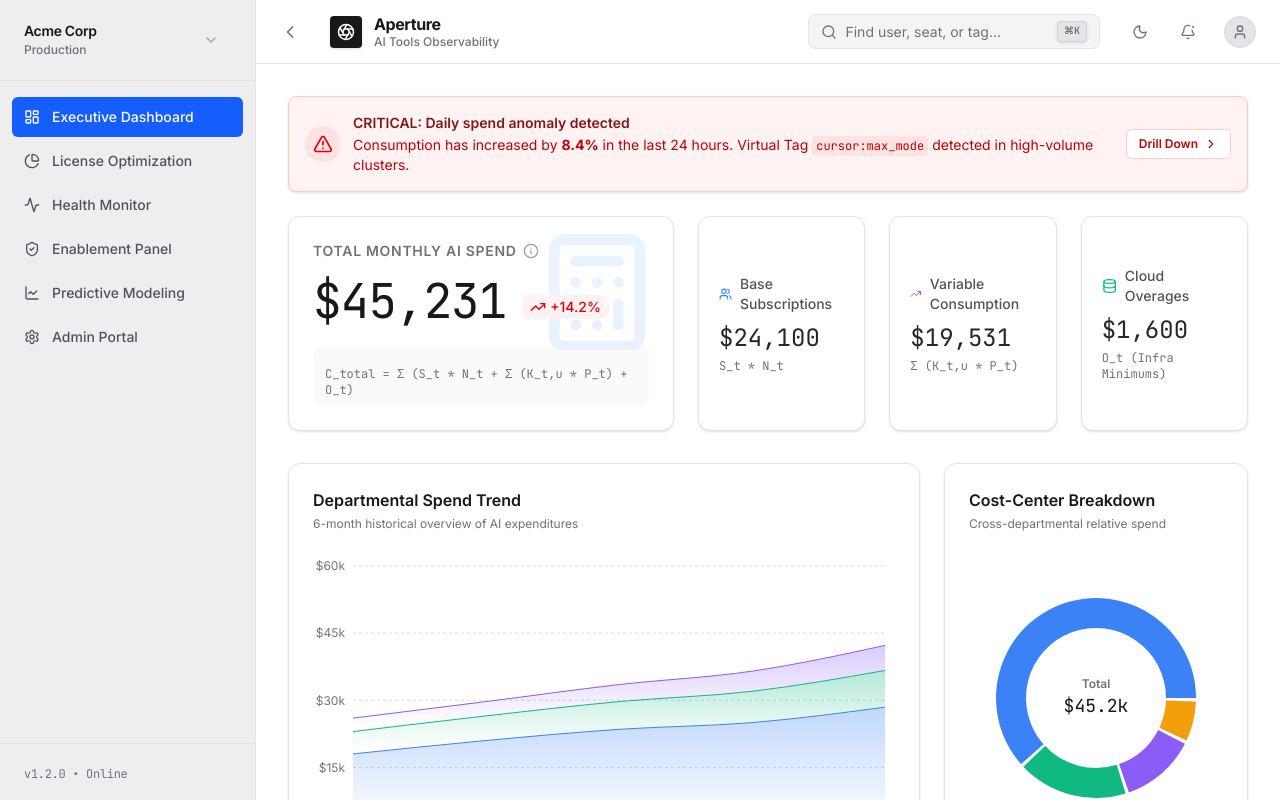
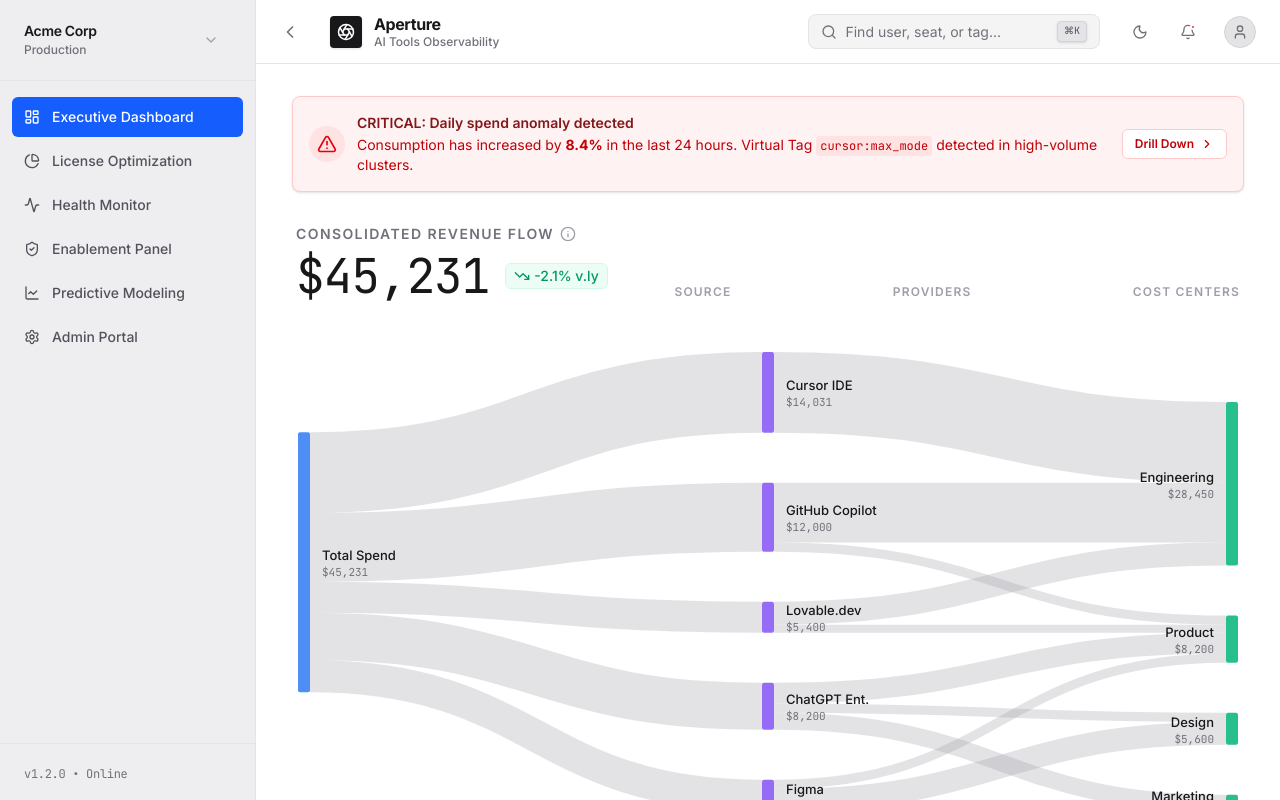
Before and after one commit to vlx/AI-Tools-Observability, a React (Vite) app: page / in a window 1280 px wide. Built offline with nearby package versions, Linux system fonts and the light colour scheme.

Commit message:
feat(dashboard): replace spend charts with Sankey diagram
Implement a Sankey diagram in the dashboard to better visualize the flow of AI consumption costs from tools to specific departments.

```diff
--- a/src/components/Dashboard.tsx
+++ b/src/components/Dashboard.tsx
@@ -1,63 +1,130 @@
 import { useState } from 'react';
 import {
   AlertTriangle,
-  TrendingUp,
-  Users,
-  Database,
-  ArrowUpRight,
-  Calculator,
   ChevronRight,
-  Info
+  TrendingDown,
+  Info,
+  Calculator
 } from 'lucide-react';
 import {
-  Area,
-  AreaChart,
-  Bar,
-  BarChart,
-  CartesianGrid,
-  Cell,
-  Legend,
-  Pie,
-  PieChart,
+  Layer,
   ResponsiveContainer,
-  Tooltip,
-  XAxis,
-  YAxis
+  Sankey,
+  Tooltip
 } from 'recharts';
 
-// Mock Data
-const costCenterData = [
-  { name: 'Engineering', value: 28450, color: '#3b82f6' },
-  { name: 'Product', value: 8200, color: '#10b981' },
-  { name: 'Design', value: 5600, color: '#8b5cf6' },
-  { name: 'Marketing', value: 2981, color: '#f59e0b' },
-];
+const sankeyData = {
+  nodes: [
+    { name: 'Total Spend', type: 'source' },
+    { name: 'Cursor IDE', type: 'tool' },
+    { name: 'GitHub Copilot', type: 'tool' },
+    { name: 'Figma', type: 'tool' },
+    { name: 'Lovable.dev', type: 'tool' },
+    { name: 'ChatGPT Ent.', type: 'tool' },
+    { name: 'Engineering', type: 'dept' },
+    { name: 'Product', type: 'dept' },
+    { name: 'Design', type: 'dept' },
+    { name: 'Marketing', type: 'dept' },
+  ],
+  links: [
+    { source: 0, target: 1, value: 14031 },
+    { source: 0, target: 2, value: 12000 },
+    { source: 0, target: 3, value: 5600 },
+    { source: 0, target: 4, value: 5400 },
+    { source: 0, target: 5, value: 8200 },
+    { source: 1, target: 6, value: 14031 },
+    { source: 2, target: 6, value: 10419 },
+    { source: 2, target: 7, value: 1581 },
+    { source: 3, target: 7, value: 1600 },
+    { source: 3, target: 8, value: 4000 },
+    { source: 4, target: 6, value: 4000 },
+    { source: 4, target: 7, value: 1400 },
+    { source: 5, target: 7, value: 3619 },
+    { source: 5, target: 8, value: 1600 },
+    { source: 5, target: 9, value: 2981 },
+  ]
+};
 
-const toolSpendData = [
-  { name: 'GitHub Copilot', seats: 8500, variable: 0 },
-  { name: 'ChatGPT Ent.', seats: 6000, variable: 1200 },
-  { name: 'Cursor IDE', seats: 3200, variable: 5400 },
-  { name: 'Figma', seats: 2400, variable: 1800 },
-  { name: 'Lovable.dev', seats: 0, variable: 4200 },
-];
+const NODE_COLORS: Record<string, string> = {
+  source: '#3b82f6', // blue
+  tool: '#8b5cf6',   // purple
+  dept: '#10b981'    // emerald
+};
 
-const trendData = [
-  { month: 'Jan', Engineering: 18000, Product: 5000, Design: 3000 },
-  { month: 'Feb', Engineering: 21000, Product: 5500, Design: 3200 },
-  { month: 'Mar', Engineering: 23500, Product: 6200, Design: 3800 },
-  { month: 'Apr', Engineering: 25000, Product: 7000, Design: 4500 },
-  { month: 'May', Engineering: 28450, Product: 8200, Design: 5600 },
-];
+const CustomTooltip = ({ active, payload }: any) => {
+  if (active && payload && payload.length) {
+    const data = payload[0].payload;
+    if (data.source && data.target) {
+      return (
+        <div className="bg-zinc-900 dark:bg-zinc-800 border border-zinc-800 dark:border-zinc-700 rounded-lg p-3 shadow-xl font-sans text-left z-[100] relative">
+          <p className="text-sm font-semibold text-white">{data.source.name} → {data.target.name}</p>
+          <p className="text-xs text-zinc-400 font-mono mt-1">${data.value.toLocaleString()}</p>
+        </div>
+      );
+    } else {
+      return (
+        <div className="bg-zinc-900 dark:bg-zinc-800 border border-zinc-800 dark:border-zinc-700 rounded-lg p-3 shadow-xl font-sans text-left z-[100] relative">
+          <p className="text-sm font-semibold text-white">{data.name}</p>
+          <p className="text-xs text-zinc-400 font-mono mt-1">${data.value.toLocaleString()}</p>
+        </div>
+      );
+    }
+  }
+  return null;
+};
+
+const CustomNode = ({ x, y, width, height, index, payload }: any) => {
+  // Determine if it's placed on the left side, middle, or right side for text alignment
+  const isRight = x > 200; // Anything not on the far left
+  const isFarRight = x > 500; // Adjust specifically for departments
+
+  const textAnchor = isRight ? 'end' : 'start';
+  const textX = isRight ? x - 12 : x + width + 12;
+
+  // We are offsetting standard middle "Tool" nodes slightly
+  const adjustTextX = (!isFarRight && isRight) ? x + width + 12 : textX;
+  const adjustTextAnchor = (!isFarRight && isRight) ? 'start' : textAnchor;
+
+  return (
+    <Layer key={`CustomNode${index}`}>
+      <rect
+        x={x}
+        y={y}
+        width={width}
+        height={height}
+        fill={NODE_COLORS[payload.type] || '#3b82f6'}
+        fillOpacity={0.9}
+        rx={2}
+      />
+      <text
+        x={adjustTextX}
+        y={y + height / 2 - 2}
+        textAnchor={adjustTextAnchor}
+        className="fill-zinc-900 dark:fill-zinc-100 text-[13px] font-medium font-sans pointer-events-none"
+      >
+        {payload.name}
+      </text>
+      <text
+        x={adjustTextX}
+        y={y + height / 2 + 14}
+        textAnchor={adjustTextAnchor}
+        className="fill-zinc-500 dark:fill-zinc-400 text-[11px] font-mono pointer-events-none"
+      >
+        ${payload.value.toLocaleString()}
+      </text>
+    </Layer>
+  );
+};
 
 export default function Dashboard() {
   const [showAnomaly, setShowAnomaly] = useState(true);
 
   return (
-    <div className="w-full flex flex-col gap-6 font-sans">
+    <div className="w-full flex-1 flex flex-col relative font-sans">
 
-      {/* Real-Time Anomaly Banner */}
+      {/* Real-Time Anomaly Banner - Kept as requested context */}
       {showAnomaly && (
-        <div className="bg-red-50 dark:bg-red-900/20 border border-red-200 dark:border-red-800/50 rounded-lg p-4 flex items-start sm:items-center justify-between shadow-sm">
+        <div className="bg-red-50 dark:bg-red-900/20 border border-red-200 dark:border-red-800/50 rounded-lg p-4 flex items-start sm:items-center justify-between shadow-sm z-10 mx-1 mb-8">
           <div className="flex items-start sm:items-center gap-3">
             <div className="p-2 bg-red-100 dark:bg-red-900/50 rounded-full text-red-600 dark:text-red-400 shrink-0">
               <AlertTriangle className="w-5 h-5" />
@@ -78,185 +145,72 @@
         </div>
       )}
 
-      {/* Hero Section & Top Metrics (Grid layout 12 cols) */}
-      <div className="grid grid-cols-1 md:grid-cols-12 gap-6">
-
-        {/* Total Spend Hero Card */}
-        <div className="md:col-span-12 lg:col-span-5 bg-white dark:bg-zinc-900 border border-zinc-200 dark:border-zinc-800 rounded-xl p-6 shadow-sm flex flex-col justify-between relative overflow-hidden">
-          <div className="absolute top-0 right-0 p-3 opacity-10">
-            <Calculator className="w-32 h-32 text-blue-500" />
-          </div>
-          <div className="relative z-10">
-            <h2 className="text-sm font-semibold text-zinc-500 dark:text-zinc-400 uppercase tracking-wider flex items-center gap-1.5">
-              Total Monthly AI Spend
+      {/* Header and Metdata Context for Diagram */}
+      <div className="flex items-end justify-between mb-8 px-2">
+        <div>
+          <h2 className="text-sm font-semibold text-zinc-500 dark:text-zinc-400 uppercase tracking-widest mb-2 flex items-center gap-1.5">
+            Consolidated Revenue Flow
             <Info className="w-4 h-4 text-zinc-400 cursor-help" />
           </h2>
-            <div className="mt-4 flex items-end gap-4">
-              <span className="text-5xl font-mono text-zinc-900 dark:text-white tracking-tight">$45,231</span>
-              <div className="flex items-center gap-1 text-red-600 dark:text-red-400 text-sm font-medium mb-1.5 bg-red-50 dark:bg-red-900/20 px-2 py-0.5 rounded-md">
-                <TrendingUp className="w-4 h-4" />
-                +14.2%
+          <div className="text-5xl font-mono text-zinc-900 dark:text-white tracking-tight flex items-center gap-4">
+            $45,231
+            <span className="flex items-center gap-1 text-emerald-600 dark:text-emerald-400 text-sm font-sans font-medium px-2 py-0.5 rounded-md bg-emerald-50 dark:bg-emerald-900/20 tracking-normal border border-emerald-100 dark:border-emerald-800/50">
+              <TrendingDown className="w-4 h-4" />
+              -2.1% v.ly
+            </span>
           </div>
         </div>
 
-            <div className="mt-6 pt-4 border-t border-zinc-100 dark:border-zinc-800 font-mono text-xs text-zinc-500 dark:text-zinc-400 bg-zinc-50 dark:bg-zinc-950 py-2 px-3 rounded-lg overflow-x-auto">
-              C_total = Σ (S_t * N_t + Σ (K_t,u * P_t) + O_t)
-            </div>
+        {/* Stage Labels */}
+        <div className="hidden lg:flex w-full max-w-[65%] justify-between text-xs font-semibold text-zinc-400 uppercase tracking-widest pl-12">
+          <span>Source</span>
+          <span>Providers</span>
+          <span>Cost Centers</span>
         </div>
       </div>
 
-        {/* Sub Metrics */}
-        <div className="md:col-span-12 lg:col-span-7 grid grid-cols-1 sm:grid-cols-3 gap-4 lg:gap-6">
-          <div className="bg-white dark:bg-zinc-900 border border-zinc-200 dark:border-zinc-800 rounded-xl p-5 shadow-sm flex flex-col justify-center">
-            <div className="flex items-center gap-2 mb-2">
-              <Users className="w-4 h-4 text-blue-500" />
-              <h3 className="text-sm font-medium text-zinc-600 dark:text-zinc-400">Base Subscriptions</h3>
-            </div>
-            <div className="text-2xl font-mono text-zinc-800 dark:text-zinc-100">$24,100</div>
-            <p className="text-xs text-zinc-500 dark:text-zinc-500 mt-1 font-mono">S_t * N_t</p>
+      {/* Full Bleed Sankey Diagram - No Borders, No Cards, Directly on Background */}
+      <div className="flex-1 min-h-[500px] w-full">
+        <ResponsiveContainer width="100%" height="100%">
+          <Sankey
+            data={sankeyData}
+            node={<CustomNode />}
+            nodePadding={50}
+            nodeWidth={12}
+            margin={{ top: 20, right: 10, bottom: 20, left: 10 }}
+            link={{
+              stroke: '#a1a1aa', // tailwind zinc-400
+              strokeOpacity: 0.3,
+              fill: 'none',
+            }}
+          >
+            <Tooltip content={<CustomTooltip />} />
+          </Sankey>
+        </ResponsiveContainer>
       </div>
 
-          <div className="bg-white dark:bg-zinc-900 border border-zinc-200 dark:border-zinc-800 rounded-xl p-5 shadow-sm flex flex-col justify-center">
-            <div className="flex items-center gap-2 mb-2">
-              <TrendingUp className="w-4 h-4 text-purple-500" />
-              <h3 className="text-sm font-medium text-zinc-600 dark:text-zinc-400">Variable Consumption</h3>
+      {/* Footer Metrics Row */}
+      <div className="mt-8 flex flex-col md:flex-row items-start md:items-center justify-between gap-6 border-t border-zinc-200 dark:border-zinc-800 pt-6">
+        <div className="flex flex-wrap items-center gap-6 sm:gap-8">
+          <div>
+            <div className="text-[11px] font-semibold text-zinc-500 uppercase tracking-widest mb-1.5 flex items-center gap-1">Base Subs</div>
+            <div className="text-lg font-mono text-zinc-900 dark:text-zinc-100">$24,100</div>
           </div>
-            <div className="text-2xl font-mono text-zinc-800 dark:text-zinc-100">$19,531</div>
-            <p className="text-xs text-zinc-500 dark:text-zinc-500 mt-1 font-mono">Σ (K_t,u * P_t)</p>
+          <div className="w-px h-8 bg-zinc-200 dark:bg-zinc-800 shrink-0"></div>
+          <div>
+            <div className="text-[11px] font-semibold text-zinc-500 uppercase tracking-widest mb-1.5">Variable</div>
+            <div className="text-lg font-mono text-zinc-900 dark:text-zinc-100">$19,531</div>
           </div>
-
-          <div className="bg-white dark:bg-zinc-900 border border-zinc-200 dark:border-zinc-800 rounded-xl p-5 shadow-sm flex flex-col justify-center">
-            <div className="flex items-center gap-2 mb-2">
-              <Database className="w-4 h-4 text-emerald-500" />
-              <h3 className="text-sm font-medium text-zinc-600 dark:text-zinc-400">Cloud Overages</h3>
-            </div>
-            <div className="text-2xl font-mono text-zinc-800 dark:text-zinc-100">$1,600</div>
-            <p className="text-xs text-zinc-500 dark:text-zinc-500 mt-1 font-mono">O_t (Infra Minimums)</p>
+          <div className="w-px h-8 bg-zinc-200 dark:bg-zinc-800 shrink-0"></div>
+          <div>
+            <div className="text-[11px] font-semibold text-zinc-500 uppercase tracking-widest mb-1.5">Overages</div>
+            <div className="text-lg font-mono text-zinc-900 dark:text-zinc-100">$1,600</div>
           </div>
         </div>
 
-      </div>
-
-      {/* Main Charts Array */}
-      <div className="grid grid-cols-1 xl:grid-cols-12 gap-6 mt-2">
-
-        {/* Trend Analysis (Area Chart) */}
-        <div className="xl:col-span-8 bg-white dark:bg-zinc-900 border border-zinc-200 dark:border-zinc-800 rounded-xl shadow-sm p-6 flex flex-col">
-          <div className="flex items-center justify-between mb-6">
-            <div>
-              <h3 className="text-base font-semibold text-zinc-900 dark:text-white">Departmental Spend Trend</h3>
-              <p className="text-xs text-zinc-500 dark:text-zinc-400 mt-1">6-month historical overview of AI expenditures</p>
-            </div>
-          </div>
-          <div className="flex-1 min-h-[300px]">
-            <ResponsiveContainer width="100%" height="100%">
-              <AreaChart data={trendData} margin={{ top: 10, right: 10, left: -20, bottom: 0 }}>
-                <defs>
-                  <linearGradient id="colorEng" x1="0" y1="0" x2="0" y2="1">
-                    <stop offset="5%" stopColor="#3b82f6" stopOpacity={0.3}/>
-                    <stop offset="95%" stopColor="#3b82f6" stopOpacity={0}/>
-                  </linearGradient>
-                  <linearGradient id="colorProd" x1="0" y1="0" x2="0" y2="1">
-                    <stop offset="5%" stopColor="#10b981" stopOpacity={0.3}/>
-                    <stop offset="95%" stopColor="#10b981" stopOpacity={0}/>
-                  </linearGradient>
-                  <linearGradient id="colorDes" x1="0" y1="0" x2="0" y2="1">
-                    <stop offset="5%" stopColor="#8b5cf6" stopOpacity={0.3}/>
-                    <stop offset="95%" stopColor="#8b5cf6" stopOpacity={0}/>
-                  </linearGradient>
-                </defs>
-                <XAxis dataKey="month" stroke="#71717a" fontSize={12} tickLine={false} axisLine={false} />
-                <YAxis stroke="#71717a" fontSize={12} tickLine={false} axisLine={false} tickFormatter={(val) => `$${val/1000}k`} />
-                <CartesianGrid strokeDasharray="3 3" vertical={false} stroke="#3f3f46" opacity={0.2} />
-                <Tooltip
-                  contentStyle={{ backgroundColor: '#18181b', borderColor: '#27272a', borderRadius: '8px', color: '#fff' }}
-                  itemStyle={{ fontSize: '13px' }}
-                />
-                <Legend iconType="circle" wrapperStyle={{ fontSize: '13px', paddingTop: '20px' }} />
-                <Area type="monotone" dataKey="Engineering" stackId="1" stroke="#3b82f6" fillOpacity={1} fill="url(#colorEng)" />
-                <Area type="monotone" dataKey="Product" stackId="1" stroke="#10b981" fillOpacity={1} fill="url(#colorProd)" />
-                <Area type="monotone" dataKey="Design" stackId="1" stroke="#8b5cf6" fillOpacity={1} fill="url(#colorDes)" />
-              </AreaChart>
-            </ResponsiveContainer>
-          </div>
-        </div>
-
-        {/* Cost-Center Breakdown (Pie Chart) */}
-        <div className="xl:col-span-4 bg-white dark:bg-zinc-900 border border-zinc-200 dark:border-zinc-800 rounded-xl shadow-sm p-6 flex flex-col">
-          <div className="mb-4">
-            <h3 className="text-base font-semibold text-zinc-900 dark:text-white">Cost-Center Breakdown</h3>
-            <p className="text-xs text-zinc-500 dark:text-zinc-400 mt-1">Cross-departmental relative spend</p>
-          </div>
-          <div className="flex-1 min-h-[300px] flex items-center justify-center relative">
-            <ResponsiveContainer width="100%" height="100%">
-              <PieChart>
-                <Pie
-                  data={costCenterData}
-                  cx="50%"
-                  cy="50%"
-                  innerRadius={70}
-                  outerRadius={100}
-                  paddingAngle={2}
-                  dataKey="value"
-                  stroke="none"
-                >
-                  {costCenterData.map((entry, index) => (
-                    <Cell key={`cell-${index}`} fill={entry.color} />
-                  ))}
-                </Pie>
-                <Tooltip
-                  contentStyle={{ backgroundColor: '#18181b', borderColor: '#27272a', borderRadius: '8px', color: '#fff' }}
-                  itemStyle={{ fontSize: '13px' }}
-                  formatter={(value: number) => [`$${value.toLocaleString()}`, 'Monthly Spend']}
-                />
-              </PieChart>
-            </ResponsiveContainer>
-            {/* Center Label */}
-            <div className="absolute inset-0 flex flex-col items-center justify-center pointer-events-none">
-              <span className="text-xs font-semibold text-zinc-500 dark:text-zinc-400">Total</span>
-              <span className="font-mono text-zinc-900 dark:text-white text-lg">$45.2k</span>
-            </div>
-          </div>
-
-          <div className="mt-2 grid grid-cols-2 gap-y-2 gap-x-4">
-            {costCenterData.map((item) => (
-              <div key={item.name} className="flex items-center gap-2">
-                <span className="w-2.5 h-2.5 rounded-full" style={{ backgroundColor: item.color }} />
-                <span className="text-sm text-zinc-600 dark:text-zinc-300">{item.name}</span>
-              </div>
-            ))}
-          </div>
-        </div>
-
-      </div>
-
-      <div className="grid grid-cols-1 xl:grid-cols-12 gap-6 mt-2">
-        {/* Tool-Specific Spend (Grouped Bar Chart) */}
-        <div className="xl:col-span-12 bg-white dark:bg-zinc-900 border border-zinc-200 dark:border-zinc-800 rounded-xl shadow-sm p-6 flex flex-col">
-          <div className="flex items-center justify-between mb-6">
-            <div>
-              <h3 className="text-base font-semibold text-zinc-900 dark:text-white">Tool-Specific Spend (Fixed vs Variable)</h3>
-              <p className="text-xs text-zinc-500 dark:text-zinc-400 mt-1">Breakdown of base seats minus overage and tokens consumed</p>
-            </div>
-          </div>
-          <div className="min-h-[350px]">
-            <ResponsiveContainer width="100%" height="100%">
-              <BarChart data={toolSpendData} margin={{ top: 10, right: 10, left: -20, bottom: 0 }}>
-                <CartesianGrid strokeDasharray="3 3" vertical={false} stroke="#3f3f46" opacity={0.2} />
-                <XAxis dataKey="name" stroke="#71717a" fontSize={12} tickLine={false} axisLine={false} />
-                <YAxis stroke="#71717a" fontSize={12} tickLine={false} axisLine={false} tickFormatter={(val) => `$${val/1000}k`} />
-                <Tooltip
-                  cursor={{ fill: 'rgba(255, 255, 255, 0.05)' }}
-                  contentStyle={{ backgroundColor: '#18181b', borderColor: '#27272a', borderRadius: '8px', color: '#fff' }}
-                  itemStyle={{ fontSize: '13px', fontFamily: 'monospace' }}
-                  formatter={(value: number) => `$${value.toLocaleString()}`}
-                />
-                <Legend iconType="circle" wrapperStyle={{ fontSize: '13px', paddingTop: '10px' }} />
-                <Bar dataKey="seats" name="Seat Subscriptions" stackId="a" fill="#3b82f6" radius={[0, 0, 4, 4]} maxBarSize={60} />
-                <Bar dataKey="variable" name="Variable Usage / Overages" stackId="a" fill="#f59e0b" radius={[4, 4, 0, 0]} maxBarSize={60} />
-              </BarChart>
-            </ResponsiveContainer>
-          </div>
+        <div className="font-mono text-xs text-zinc-500 dark:text-zinc-400 bg-zinc-100 dark:bg-zinc-900/50 py-2.5 px-4 rounded-lg flex items-center gap-2.5 shadow-sm border border-zinc-200/50 dark:border-zinc-800/50 whitespace-nowrap overflow-x-auto w-full md:w-auto">
+          <Calculator className="w-4 h-4 text-zinc-400 shrink-0" />
+          <span>C_total = Σ (S_t * N_t + Σ (K_t,u * P_t) + O_t)</span>
         </div>
       </div>
 
```
Lines whose indentation alone changed are shown as unchanged.
